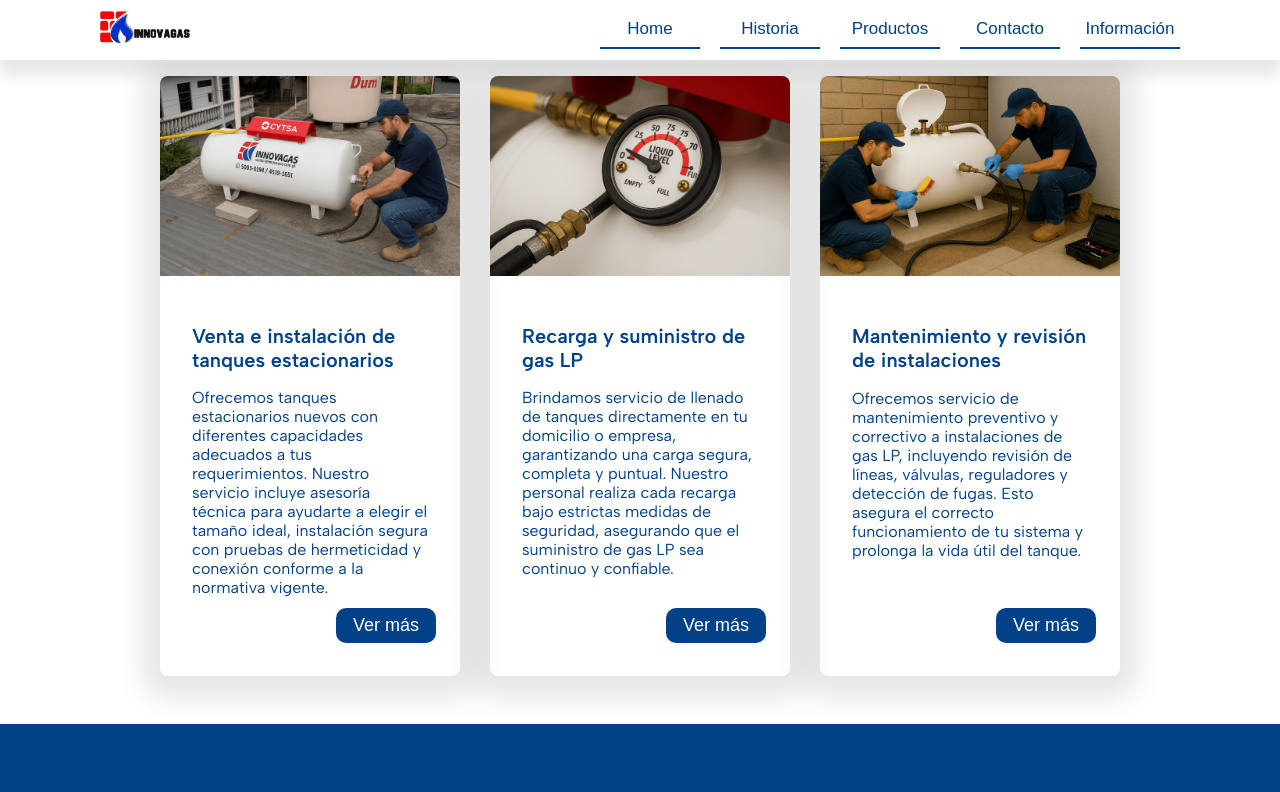
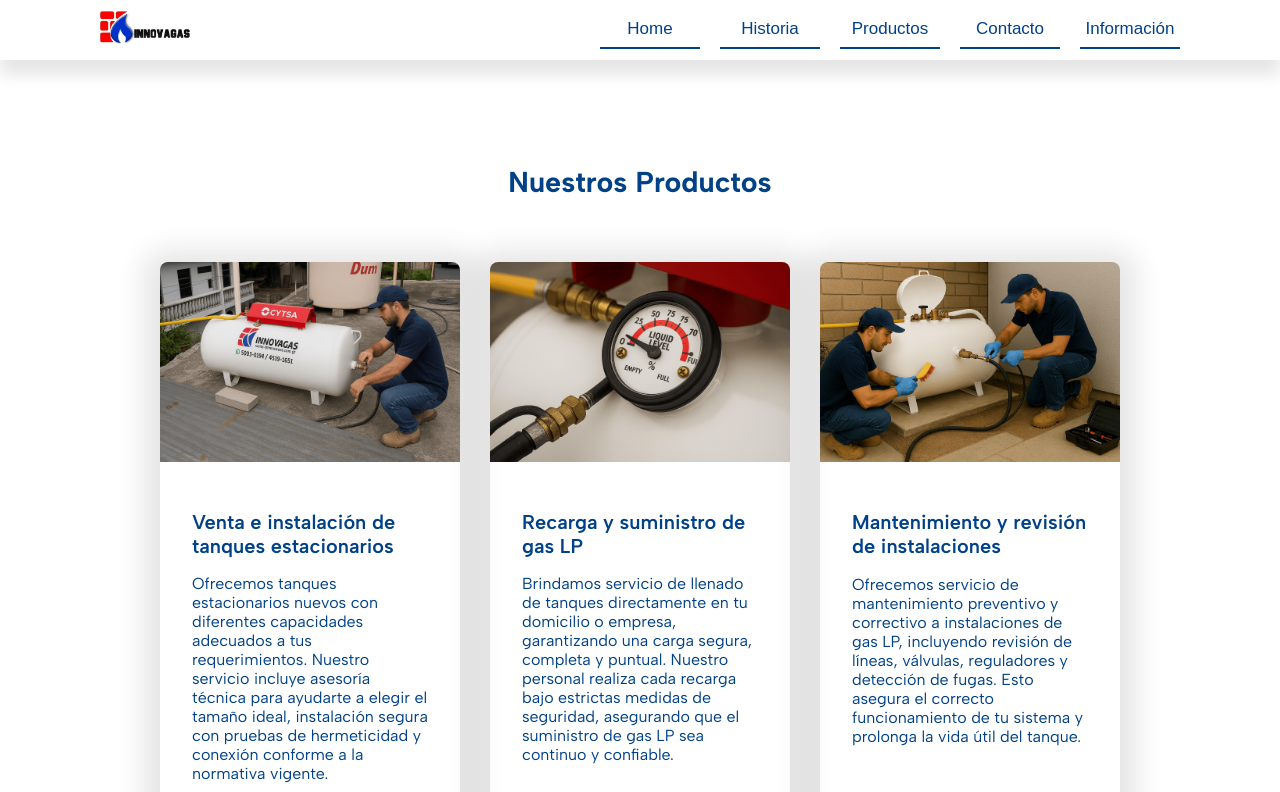
Before and after one commit to millo-cmd/Proyecto-innovagas, a React (Vite) app: page /productos in a window 1280 px wide. Shown: the top 792 px of the page. Built offline with nearby package versions, Linux system fonts and the light colour scheme.

Commit message:
Hotfix para reajuste de dimensiones en título Productos

```diff
--- a/src/productos/ProductosComponent.jsx
+++ b/src/productos/ProductosComponent.jsx
@@ -13,8 +13,6 @@ export const ProductosComponent = () => {
     setProductos(producto)
     navigate('/contacto', { state: { productoSeleccionado: producto } })
   }
-
-  console.log(productos)
 
   return (
     <>
--- a/src/productos/productos.css
+++ b/src/productos/productos.css
@@ -51,7 +51,6 @@
 }
 
 .titulo-productos-productos{
-  margin-top: 24px!important;
   text-align: center;
   font-family: "Albert Sans", sans-serif;
   font-optical-sizing: auto;
@@ -59,7 +58,8 @@
   font-weight: 700;
   font-size: 1.8rem;
   padding: 0px;
-  margin: 0px;
+  padding-top: 120px;
+  margin: 45px;
   color: #004187;
 }
 
```
